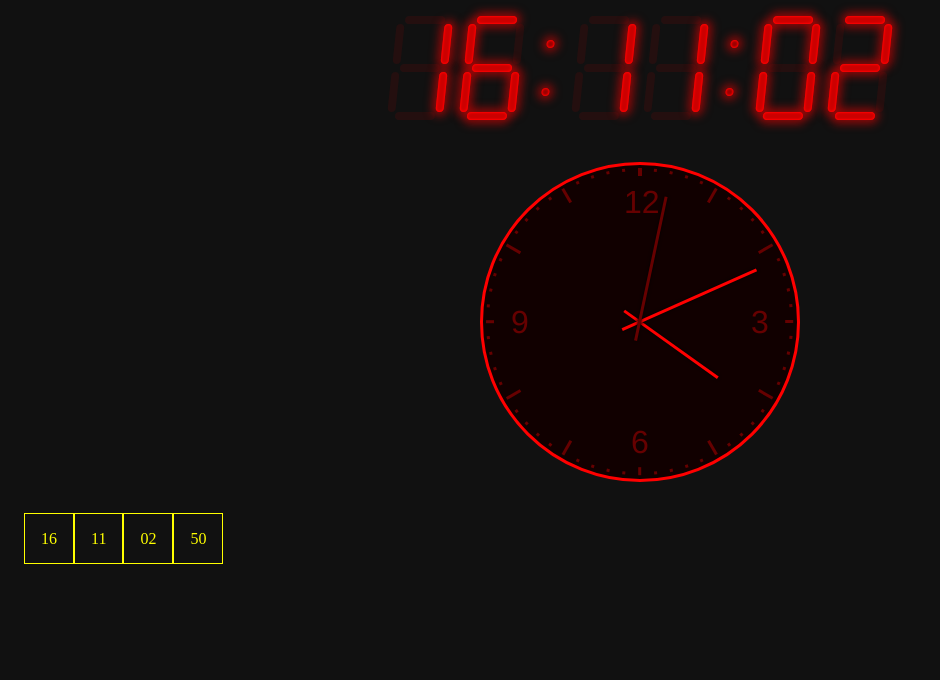
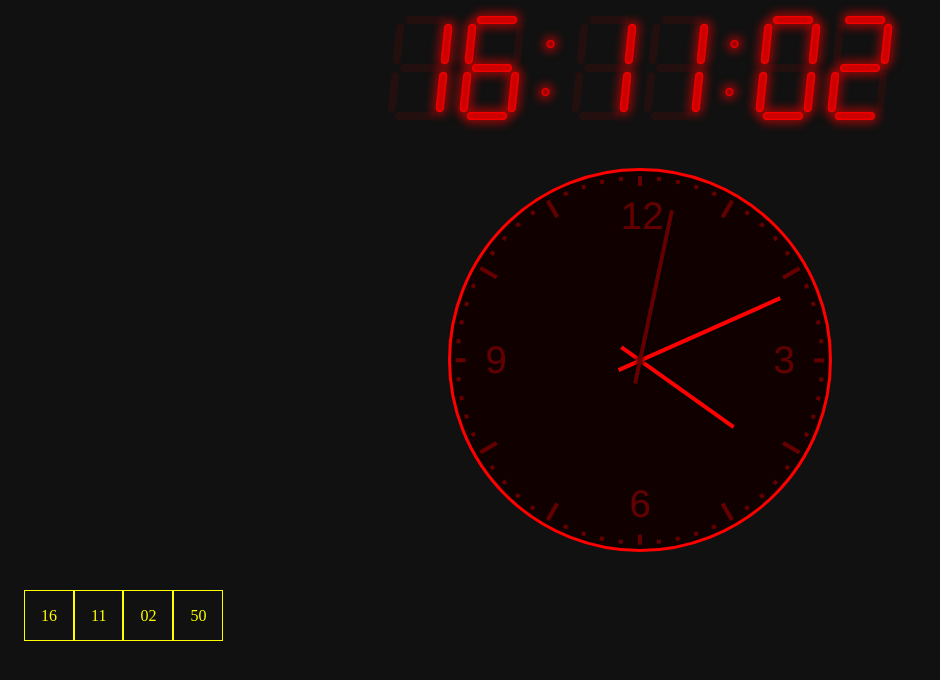
Before and after one commit to mennovanslooten/clock-app, an Angular app: page / in a window 1280 px wide. Shown: the top 680 px of the page, without its empty margins (0-940 px from the left). Built offline with nearby package versions, Linux system fonts and the light colour scheme.

Commit message:
Fixed some sizes and TS linting issues

```diff
--- a/src/app/analog-clock/analog-clock.component.scss
+++ b/src/app/analog-clock/analog-clock.component.scss
@@ -3,7 +3,7 @@
 }
 
 
-$size: 1rem;
+$size: 1.5vw;
 
 .analog-clock {
   width: 20 * $size;
--- a/src/app/analog-clock/analog-clock.component.ts
+++ b/src/app/analog-clock/analog-clock.component.ts
@@ -8,6 +8,6 @@ import { TimeService } from '../time.service';
   providers: [TimeService]
 })
 export class AnalogClockComponent {
-  constructor(private timeService: TimeService) {
+  constructor(public timeService: TimeService) {
   }
 }
--- a/src/app/digital-clock/digital-clock.component.ts
+++ b/src/app/digital-clock/digital-clock.component.ts
@@ -11,7 +11,7 @@ import { TimeService } from '../time.service';
 export class DigitalClockComponent {
   seconds: number;
 
-  constructor(private timeService: TimeService) {
+  constructor(public timeService: TimeService) {
 
     timeService.secondsStream.subscribe((seconds: number) => {
       this.seconds = seconds;
--- a/src/app/text-clock/text-clock.component.ts
+++ b/src/app/text-clock/text-clock.component.ts
@@ -9,7 +9,7 @@ import { TimeService } from '../time.service';
 })
 export class TextClockComponent {
 
-  constructor(private timeService: TimeService) {
+  constructor(public timeService: TimeService) {
   }
 
 }
--- a/src/app/time.service.ts
+++ b/src/app/time.service.ts
@@ -8,7 +8,7 @@ let timeServiceInstance = null;
 @Injectable()
 export class TimeService {
 
-  timeStream = new Subject();
+  timeStream = new Subject<any>();
   timeout: number;
   tickDelay = 30; // Milliseconds
 
```
Also changed, not shown: 1 other file (tests, documents, lock files or other folders).
